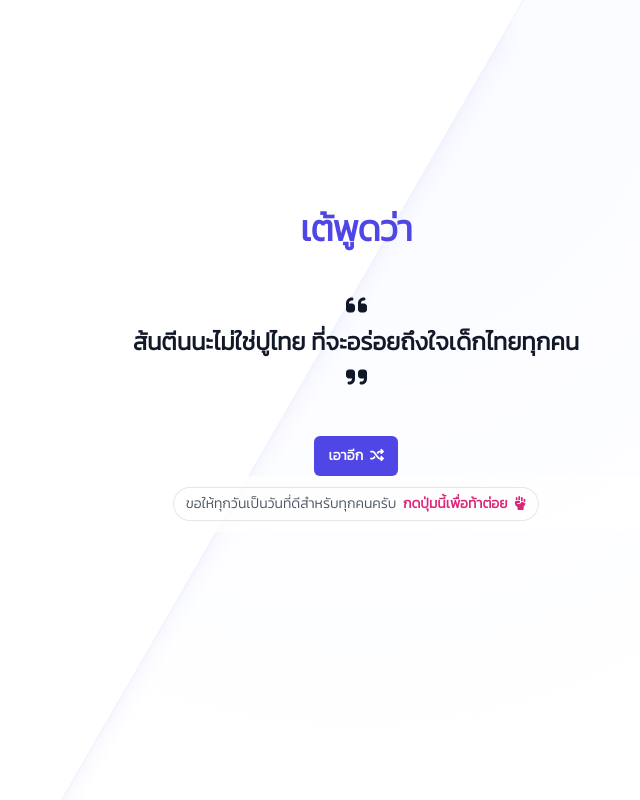
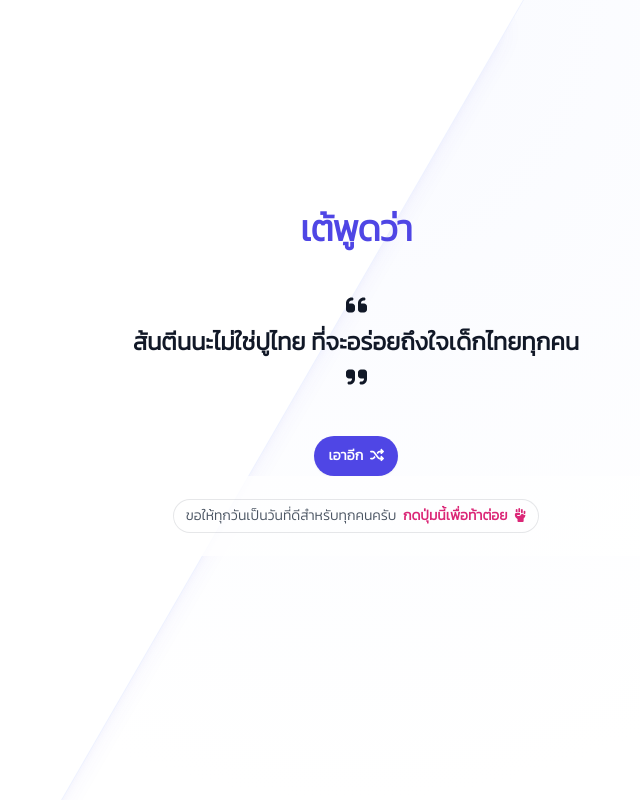
Before and after one commit to TaeTriphop/Quote-g9h, a React (Create React App) app: page / in a window 1280 px wide. Shown: the whole page, without its empty margins (284-924 px from the left). Built offline with nearby package versions, Linux system fonts and the light colour scheme.

Commit message:
Update Quote Tae

```diff
--- a/src/Components/footer/AppFooter.tsx
+++ b/src/Components/footer/AppFooter.tsx
@@ -4,7 +4,7 @@ import "../Style/Appfooter.css";
 import { Dialog, Transition } from "@headlessui/react";
 import { ExclamationCircleIcon } from "@heroicons/react/24/outline";
 import { FontAwesomeIcon } from "@fortawesome/react-fontawesome";
-import { faHandFist, faThumbsUp, faX } from "@fortawesome/free-solid-svg-icons";
+import { faHandFist} from "@fortawesome/free-solid-svg-icons";
 
 export default function AppFooter() {
   const [openModal, setOpenModal] = useState(false);
@@ -13,7 +13,7 @@ export default function AppFooter() {
 
   return (
     <>
-      <div className="flex justify-center absolute left-0 right-0 p-3 bg-white bg-opacity-80">
+      <div className="flex justify-center absolute left-0 right-0 p-6 bg-white bg-opacity-80">
         <div className="relative rounded-full px-3 py-1 text-sm leading-6 text-gray-600 ring-1 ring-gray-900/10 hover:ring-red-950/20 responsiveText">
           ขอให้ทุกวันเป็นวันที่ดีสำหรับทุกคนครับ &nbsp;
           <span
--- a/src/Components/main/Quote.tsx
+++ b/src/Components/main/Quote.tsx
@@ -84,7 +84,7 @@ export default function Quote() {
               <div className="flex items-center justify-center gap-x-6">
                 <button
                   onClick={shuffleQuote}
-                  className="rounded-md bg-indigo-600 px-3.5 py-2.5 text-sm font-semibold text-white shadow-sm hover:bg-indigo-500 focus-visible:outline focus-visible:outline-2 focus-visible:outline-offset-2 focus-visible:outline-indigo-600"
+                  className="rounded-full bg-indigo-600 px-3.5 py-2.5 text-sm font-semibold text-white shadow-sm hover:bg-indigo-500 focus-visible:outline focus-visible:outline-2 focus-visible:outline-offset-2 focus-visible:outline-indigo-600"
                 >
                   เอาอีก &nbsp;
                   <FontAwesomeIcon icon={faShuffle} />
--- a/src/index.css
+++ b/src/index.css
@@ -1,16 +1,16 @@
-@import url('https://fonts.googleapis.com/css2?family=Kanit:wght@300&display=swap');
+@import url("https://fonts.googleapis.com/css2?family=Kanit:wght@300&display=swap");
 
 body {
   margin: 0;
   /* font-family: -apple-system, BlinkMacSystemFont, 'Segoe UI', 'Roboto', 'Oxygen',
     'Ubuntu', 'Cantarell', 'Fira Sans', 'Droid Sans', 'Helvetica Neue',
     sans-serif; */
-    font-family: 'Kanit', sans-serif;
+  font-family: "Kanit", sans-serif;
   -webkit-font-smoothing: antialiased;
   -moz-osx-font-smoothing: grayscale;
 }
 
 code {
-  font-family: source-code-pro, Menlo, Monaco, Consolas, 'Courier New',
+  font-family: source-code-pro, Menlo, Monaco, Consolas, "Courier New",
     monospace;
 }
```
